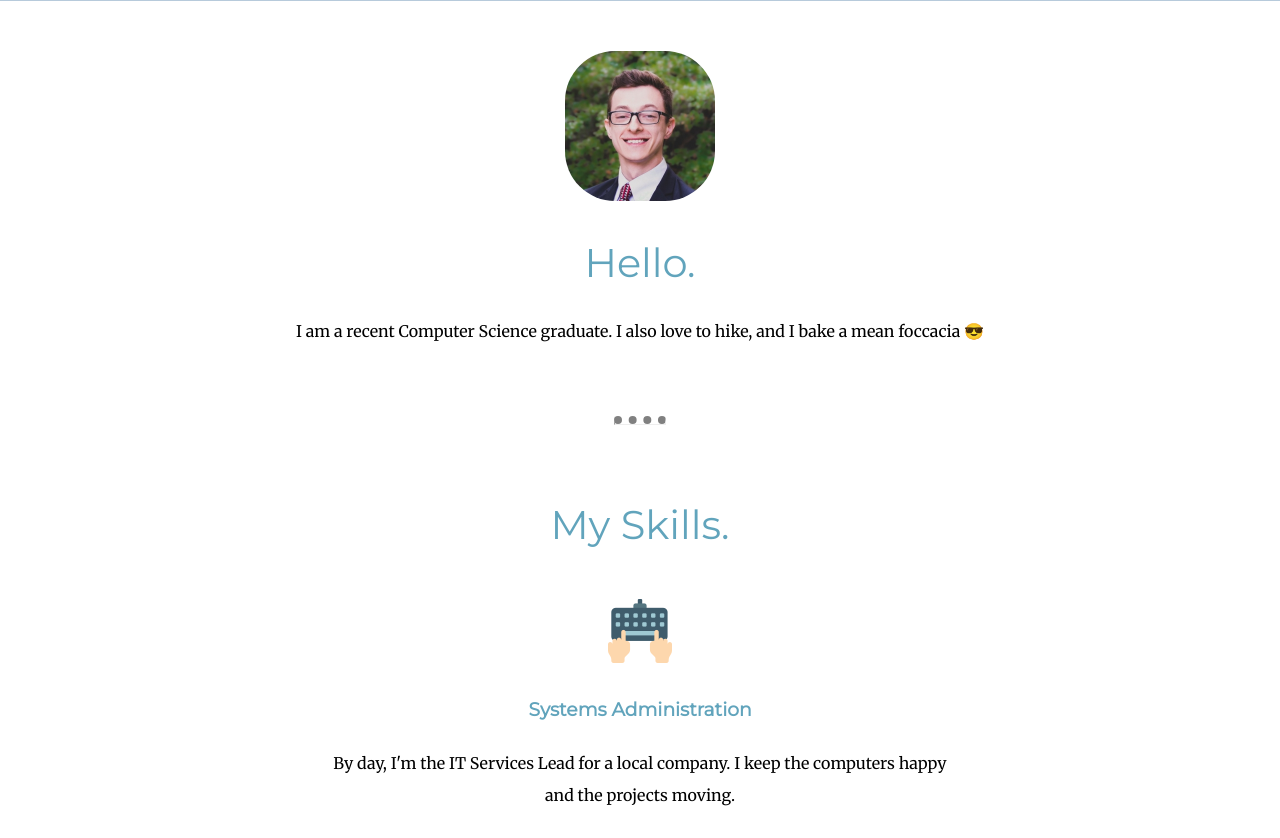
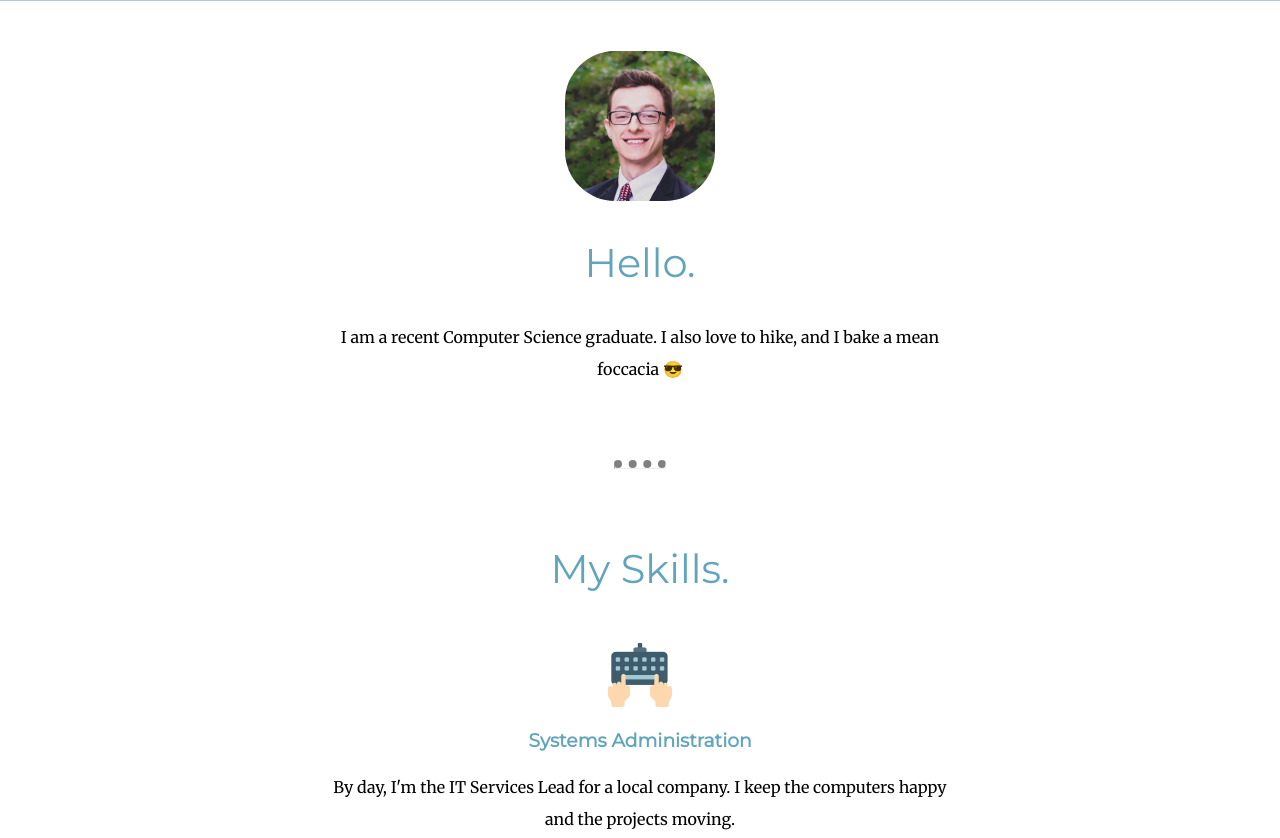
Before and after one commit to NorbertBull/AboutMe, a plain HTML site: page index.html in a window 1280 px wide. Shown: the part 730-1568 px from the top of the page. Drawn offline with Linux system fonts and the light colour scheme.

Commit message:
Update styles.css

```diff
--- a/css/styles.css
+++ b/css/styles.css
@@ -33,6 +33,10 @@ hr {
   width: 50px;
 }
 
+p {
+  line-height: 2;
+}
+
 .top-container {
   background-color: #B7CADB;
   padding-top: 100px;
@@ -53,6 +57,7 @@ hr {
 
 .profile {
   margin: 50px auto 75px auto;
+  width: 50%;
 }
 
 .topcloud {
@@ -80,7 +85,6 @@ hr {
 .skill-row {
   max-width: 50%;
   margin: 50px auto;
-  line-height: 2;
 }
 
 .skill-bubble-1 {
```
